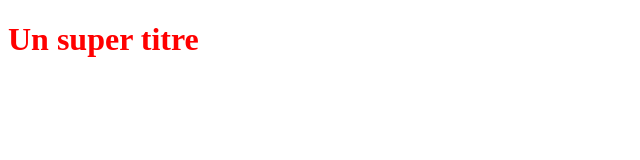
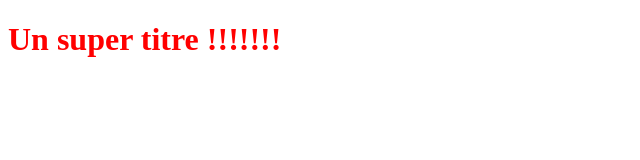
Before and after one commit to uuruuro90/test, a plain HTML site: page index.html in a window 1280 px wide. Shown: the whole page, without its empty margins (0-640 px from the left). Drawn offline with Linux system fonts and the light colour scheme.

Commit message:
Modification du titre H1

```diff
--- a/index.html
+++ b/index.html
@@ -5,6 +5,6 @@
    <link rel="stylesheet" type="text/css" href="styles.css">
 </head>
 <body>
-   <h1>Un super titre</h1>
+   <h1>Un super titre !!!!!!!</h1>
 </body>
 </html>
```
